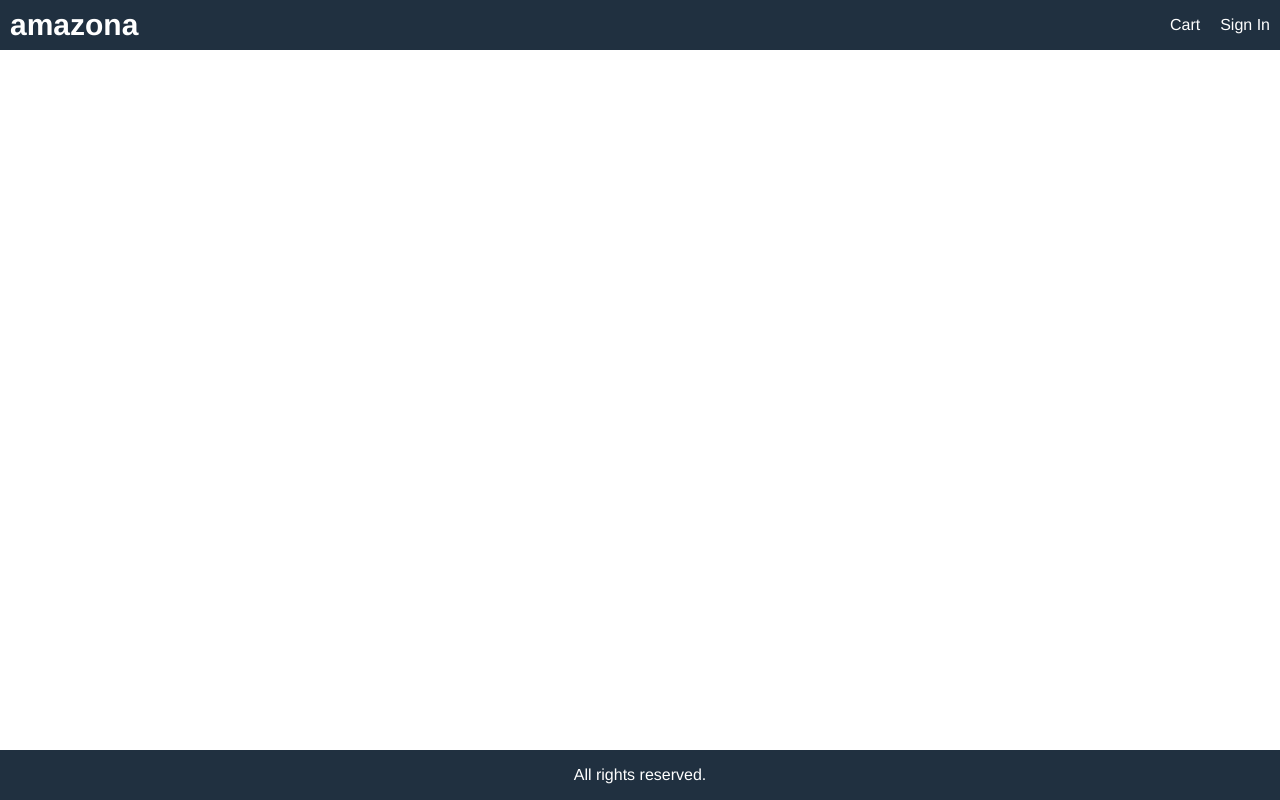
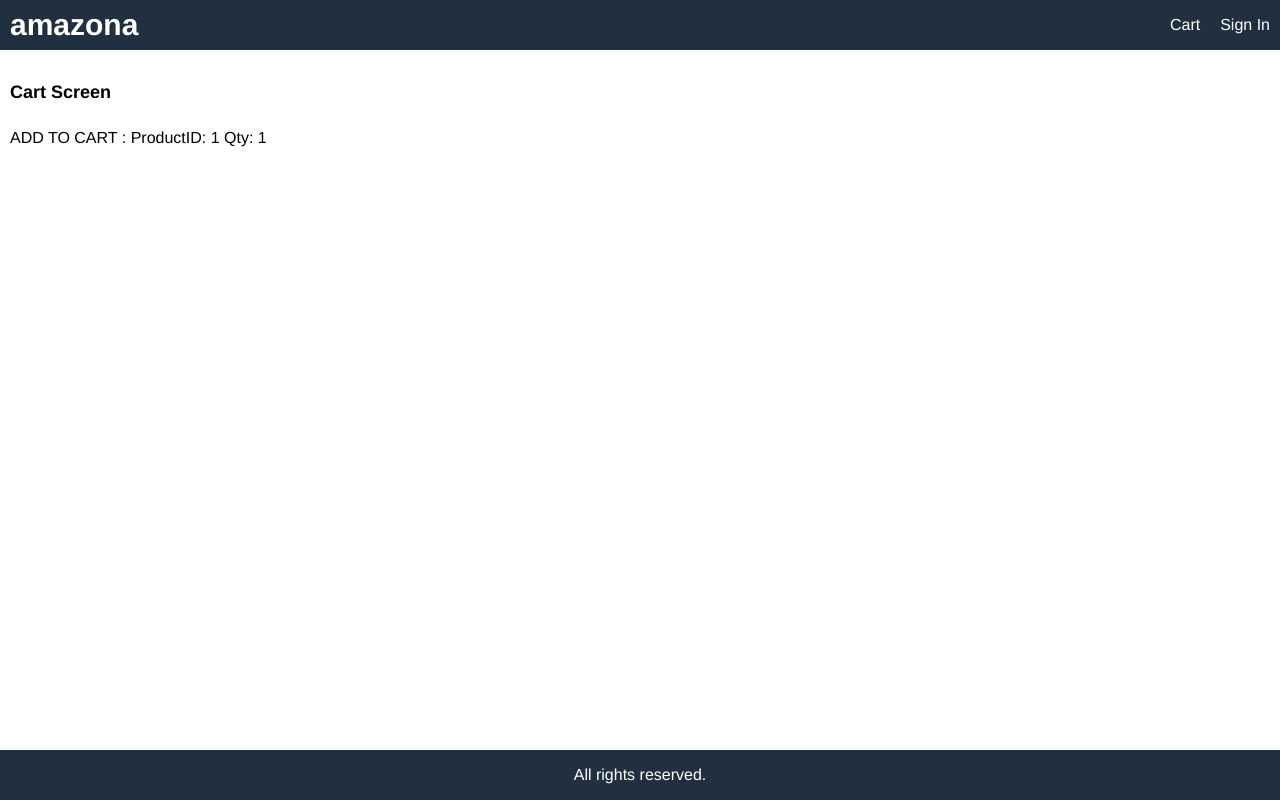
Before and after one commit to MrOliverLang/amazona, a React (Create React App) app in the folder frontend/: page /cart/1 in a window 1280 px wide. Built offline with nearby package versions, Linux system fonts and the light colour scheme.

Commit message:
handle add to cart event

```diff
--- a/frontend/src/App.js
+++ b/frontend/src/App.js
@@ -1,8 +1,8 @@
 import React from "react";
 import { BrowserRouter, Route } from "react-router-dom";
-import HomeScreen from './screens/HomeScreen';
-import ProductScreen from './screens/ProductScreen';
-
+import CartScreen from "./screens/CartScreen";
+import HomeScreen from "./screens/HomeScreen";
+import ProductScreen from "./screens/ProductScreen";
 
 function App() {
   return (
@@ -20,9 +20,9 @@
           </div>
         </header>
         <main>
-            <Route path="/product/:id" component={ ProductScreen }></Route>
-            <Route path="/" component={ HomeScreen } exact></Route>
-
+          <Route path="/cart/:id?" component={CartScreen}></Route>
+          <Route path="/product/:id" component={ProductScreen}></Route>
+          <Route path="/" component={HomeScreen} exact></Route>
         </main>
         <footer className="row center">All rights reserved.</footer>
       </div>
--- a/frontend/src/index.css
+++ b/frontend/src/index.css
@@ -10,17 +10,17 @@
   -webkit-font-smoothing: antialiased;
   -moz-osx-font-smoothing: grayscale;
 }
-
-#root{
+#root {
   height: 100%;
 }
+
 /* Layout */
 .grid-container {
   display: grid;
   grid-template-areas:
-      'header'
-      'main'
-      'footer';
+    "header"
+    "main"
+    "footer";
   grid-template-columns: 1fr;
   grid-template-rows: 5rem 1fr 5rem;
   height: 100%;
@@ -29,43 +29,43 @@
   grid-area: header;
   background-color: #203040;
 }
-
 main {
   grid-area: main;
   padding: 1rem;
 }
-
 footer {
   grid-area: footer;
   background-color: #203040;
   color: #ffffff;
 }
 /* Common */
-h1{
+h1 {
   font-size: 1.8rem;
   padding: 1rem 0;
 }
-
-h2{
+h2 {
   font-size: 1.6rem;
   padding: 1rem 0;
 }
 
-a{
+a {
   text-decoration: none;
 }
 a:hover {
   color: #ff8000;
 }
-ul{
+ul {
   padding: 0;
   margin: 0;
   list-style-type: none;
 }
-li{
+li {
   margin-top: 1rem;
 }
-button{
+input,
+select,
+textarea,
+button {
   padding: 1rem;
   border-radius: 0.5rem;
   border: 0.1rem #a4a4a4 solid;
@@ -73,16 +73,21 @@
   font-family: Helvetica, Arial, sans-serif;
   -webkit-font-smoothing: antialiased;
   -moz-osx-font-smoothing: grayscale;
+}
+button {
   background-color: #f8f8f8;
   cursor: pointer;
 }
-button:hover{
+input:hover,
+select:hover,
+textarea:hover,
+button:hover {
   border: 0.1rem #404040 solid;
 }
-button.primary{
+button.primary {
   background-color: #f0c040;
 }
-button.block{
+button.block {
   width: 100%;
 }
 /* Header */
@@ -95,7 +100,7 @@
   font-size: 3rem;
   font-weight: bold;
 }
-.row{
+.row {
   display: flex;
   flex-wrap: wrap;
   justify-content: space-between;
@@ -113,6 +118,7 @@
 .col-2 {
   flex: 2 1 50rem;
 }
+
 /* Image */
 img {
   border-radius: 0.5rem;
@@ -121,8 +127,8 @@
   max-width: 29rem;
   width: 100%;
 }
-img.large{
-  width:100%
+img.large {
+  width: 100%;
 }
 /* Card */
 .card {
@@ -138,35 +144,34 @@
   margin-bottom: 0.5rem;
 }
 
-.price{
+.price {
   font-size: 2rem;
 }
-
 /* Rating */
-.rating span{
+.rating span {
   color: #f0c040;
   margin: 0.1rem;
 }
-.rating span:last-child{
-  color: #404040
+.rating span:last-child {
+  color: #404040;
 }
 /* Alert */
-.success{
+.success {
   color: #20a020;
 }
-.error{
+.danger {
   color: #a02020;
 }
-.alert{
+.alert {
   padding: 1rem;
   border: 0.1rem solid transparent;
   border-radius: 0.5rem;
 }
-.alert_info{
-  color:#2020a0;
+.alert_info {
+  color: #2020a0;
   background-color: #e0e0ff;
 }
-.alert_danger{
-  color:#a02020;
+.alert_danger {
+  color: #a02020;
   background-color: #ffe0e0e0;
 }
--- /dev/null
+++ b/frontend/src/screens/CartScreen.js
@@ -0,0 +1,16 @@
+import React from "react";
+
+export default function CartScreen(props) {
+  const productId = props.match.params.id;
+  const qty = props.location.search
+    ? Number(props.location.search.split("=")[1])
+    : 1;
+  return (
+    <div>
+      <h1>Cart Screen</h1>
+      <p>
+        ADD TO CART : ProductID: {productId} Qty: {qty}{" "}
+      </p>
+    </div>
+  );
+}
--- a/frontend/src/screens/ProductScreen.js
+++ b/frontend/src/screens/ProductScreen.js
@@ -1,4 +1,4 @@
-import React, { useEffect } from "react";
+import React, { useEffect, useState } from "react";
 import { useDispatch, useSelector } from "react-redux";
 import { Link } from "react-router-dom";
 import { detailsProduct } from "../actions/productActions";
@@ -8,6 +8,7 @@
 export default function ProductScreen(props) {
   const dispatch = useDispatch();
   const productId = props.match.params.id;
+  const [qty, setQty] = useState(1);
   // @ts-ignore
   const productDetails = useSelector((state) => state.productDetails);
   const { loading, error, product } = productDetails;
@@ -15,7 +16,9 @@
   useEffect(() => {
     dispatch(detailsProduct(productId));
   }, [dispatch, productId]);
-
+  const addToCartHandler = () => {
+    props.history.push(`/cart/${productId}?qty=${qty}`);
+  };
   return (
     <div>
       {loading ? (
@@ -71,9 +74,38 @@
                       </div>
                     </div>
                   </li>
-                  <li>
-                    <button className="primary block"> Add to Cart</button>
-                  </li>
+                  {product.countInStock > 0 && (
+                    <>
+                      <li>
+                        <div className="row">
+                          <div>Qty</div>
+                          <div>
+                            <select
+                              value={qty}
+                              onChange={(e) => setQty(e.target.value)}
+                            >
+                              {[...Array(product.countInStock).keys()].map(
+                                (x) => (
+                                  <option key={x + 1} value={x + 1}>
+                                    {x + 1}
+                                  </option>
+                                )
+                              )}
+                            </select>
+                          </div>
+                        </div>
+                      </li>
+                      <li>
+                        <button
+                          onClick={addToCartHandler}
+                          className="primary block"
+                        >
+                          {" "}
+                          Add to Cart
+                        </button>
+                      </li>
+                    </>
+                  )}
                 </ul>
               </div>
             </div>
```
